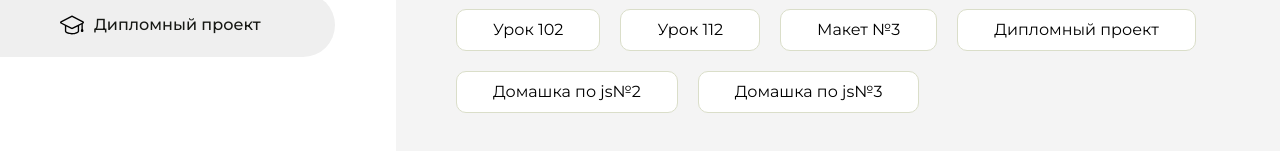
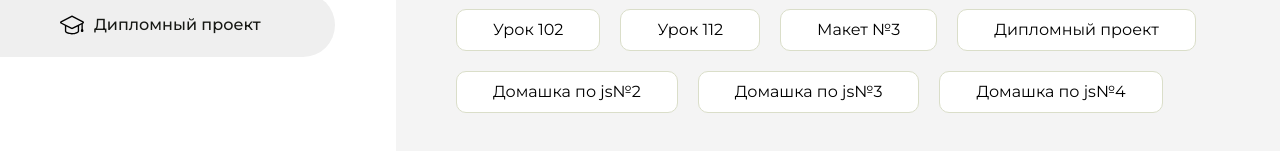
Before and after one commit to GalsanSanzhiev/homework, a plain HTML site: page index.html in a window 1280 px wide. Shown: the part 415-566 px from the top of the page. Drawn offline with Linux system fonts and the light colour scheme.

Commit message:
Update index.html

```diff
--- a/index.html
+++ b/index.html
@@ -149,6 +149,9 @@
                      <li class="content__list-item">
                         <a href="JavaScript(homework2)/index.html">Домашка по js№3</a>
                     </li>
+                     <li class="content__list-item">
+                        <a href="JavaScript(homework3)/index.html">Домашка по js№4</a>
+                    </li>
                 </ul>
             </div>
             <div class="content__block hidden" id="diplomBlock">
```
